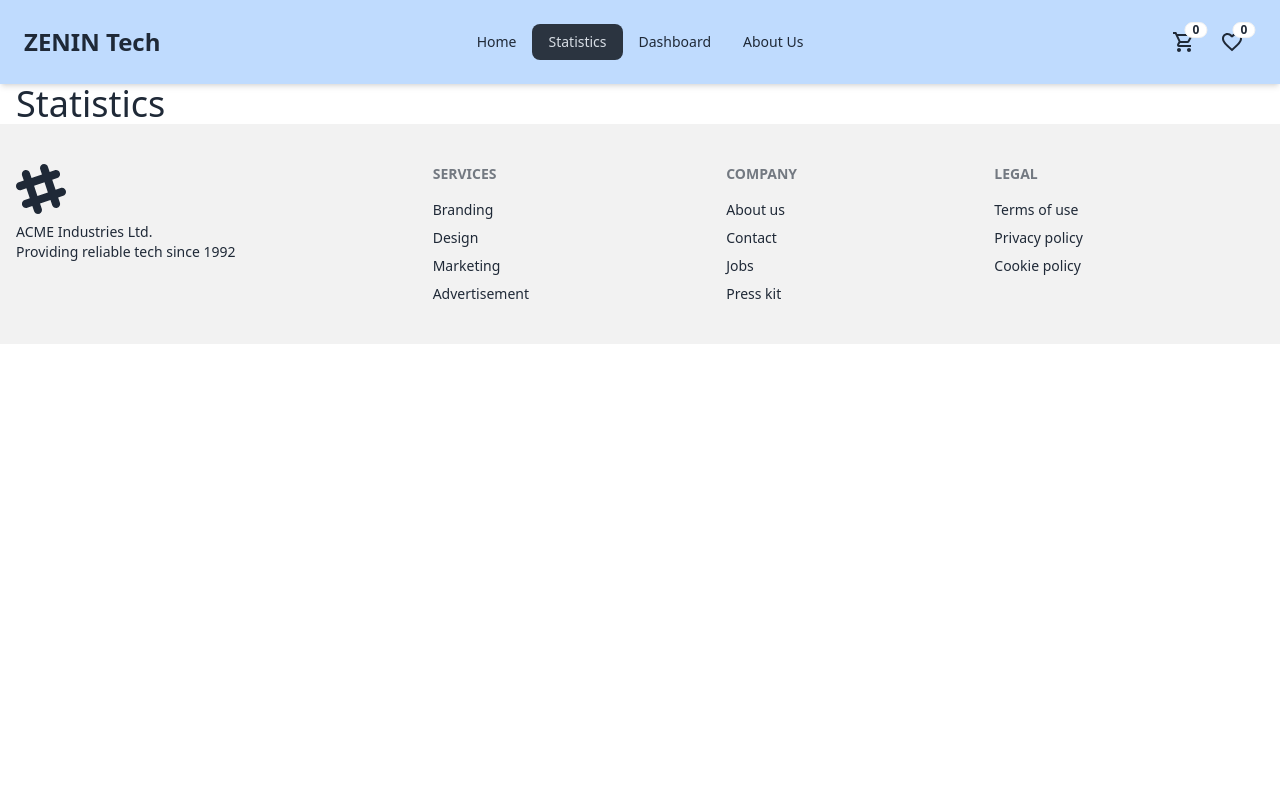
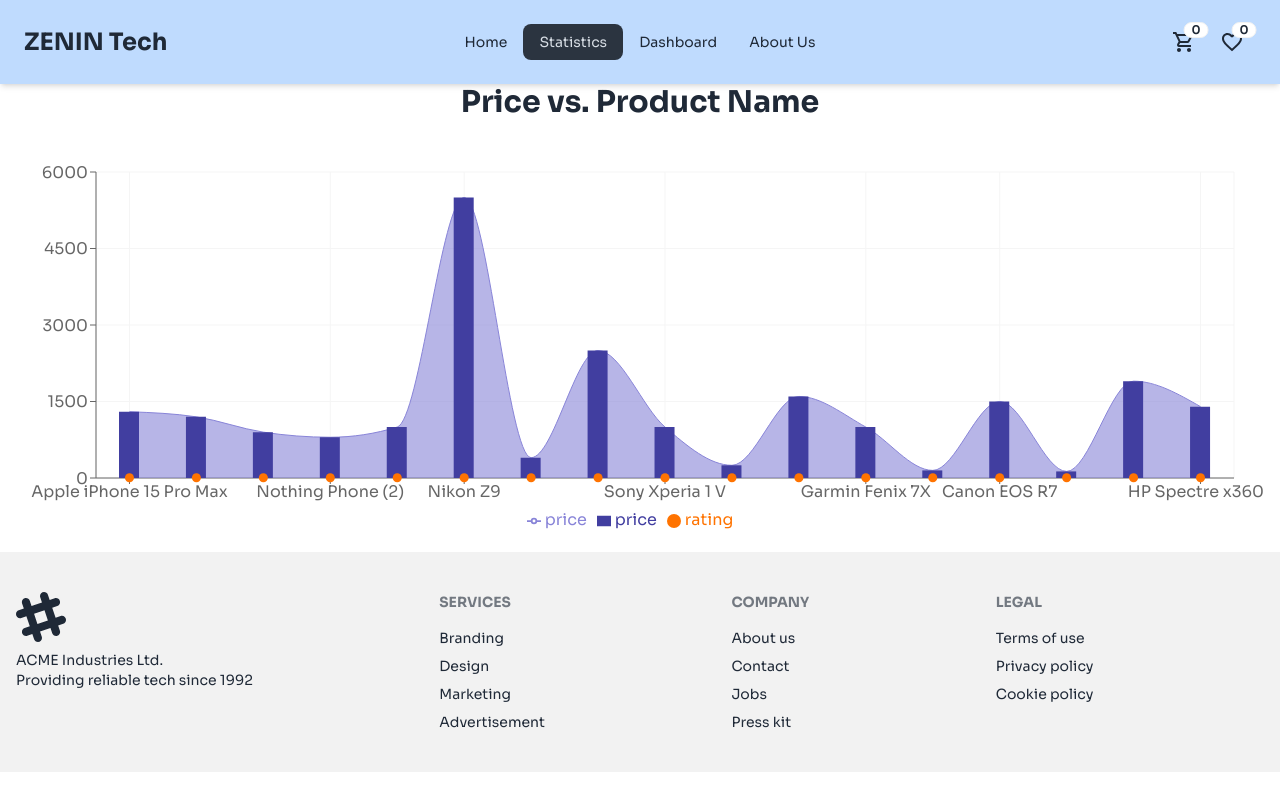
Before and after one commit to programming-hero-web-course-4/b10a8-gadget-heaven-akashsaha02, a React (Vite) app: page /statistics in a window 1280 px wide. Built offline with nearby package versions, Linux system fonts and the light colour scheme.

Commit message:
Add recharts for data visualization, update HomePage to use ProductContext, enhance AboutPage with Link, and improve styling across components

```diff
--- a/package.json
+++ b/package.json
@@ -13,7 +13,8 @@
     "react": "^18.3.1",
     "react-dom": "^18.3.1",
     "react-icons": "^5.3.0",
-    "react-router-dom": "^6.27.0"
+    "react-router-dom": "^6.27.0",
+    "recharts": "^2.13.3"
   },
   "devDependencies": {
     "@eslint/js": "^9.13.0",
--- a/src/components/Banner/Banner.jsx
+++ b/src/components/Banner/Banner.jsx
@@ -1,16 +1,18 @@
-import bannerImg from '../../assets/banner.jpg'
+import bannerImg from '../../assets/gadget-banner.jpg'
 const Banner = () => {
     return (
-        <div className='bg-purple-600 text-white text-center py-10 md:py-20 rounded-xl mt-2 md:mt-4'>
-            <h1 className="text-3xl md:text-5xl font-bold max-w-4xl mx-auto px-4">Upgrade Your Tech Accessorize with Gadget Heaven Accessories</h1>
-            <p className="max-w-2xl mx-auto my-5 px-4">Explore the latest gadgets that will take your experience to the next level. From smart devices to the coolest accessories, we have it all! </p>
-            <button className="bg-white text-purple-600 font-bold px-6 py-2 text-lg md:text-xl rounded-full">Shop Now</button>
-            <div className="mx-6">
-                <div className="max-w-3xl mx-auto p-3 rounded-xl mt-10 backdrop:blur-lg bg-white/60 border-2 border-white">
-                    <img src={bannerImg} alt=""
-                        className='w-full rounded-lg'
-                    />
-                </div>
+        <div>
+            <div className='bg-indigo-600 text-white text-center pt-16 pb-32 md:pt-20 md:pb-64 rounded-xl mt-2 md:mt-4'>
+                <h1 className="text-3xl md:text-5xl font-bold max-w-4xl mx-auto px-4">Upgrade Your Tech Accessorize with Gadget Heaven Accessories</h1>
+                <p className="max-w-2xl mx-auto my-4 md:my-6 px-4">Explore the latest gadgets that will take your experience to the next level. From smart devices to the coolest accessories, we have it all! </p>
+                <button className="bg-white text-indigo-600 font-bold px-6 py-2 text-lg md:text-xl rounded-full">Shop Now</button>
+            </div>
+            <div className="mx-8">
+            <div className="max-w-3xl mx-auto p-3 rounded-xl backdrop:blur-lg bg-white/60 border-2 border-white -mt-24 md:-mt-52">
+                <img src={bannerImg} alt=""
+                    className='w-full rounded-lg'
+                />
+            </div>
             </div>
         </div>
     )
--- a/src/components/ProductCategories/ProductCategories.jsx
+++ b/src/components/ProductCategories/ProductCategories.jsx
@@ -1,14 +1,14 @@
 const ProductCategories = ({ categoriesList, selectedCategory, onCategorySelect }) => {
     console.log(categoriesList);
     return (
-        <div className="flex overflow-scroll no-scrollbar md:flex-col gap-2 bg-base-200 p-4 rounded-xl">
+        <div className="flex overflow-scroll no-scrollbar md:flex-col gap-4 border-2 bg-gray-50 py-8 px-4 rounded-xl">
             {categoriesList.map((category, index) => (
                 <p
                     key={index}
                     onClick={() => onCategorySelect(category)}
-                    className={`px-4 py-2 rounded-full text-center cursor-pointer ${selectedCategory === category
-                            ? "bg-purple-700 text-white"
-                            : "bg-purple-600 text-white"
+                    className={`px-4 py-3 font-bold rounded-full text-center cursor-pointer ${selectedCategory === category
+                            ? "bg-indigo-100 text-indigo-900 border-indigo-500 border-2 shadow-md"
+                            : "bg-indigo-500 text-white border-indigo-500 border-2"
                         }`}
                 >
                     {category}
--- a/src/index.css
+++ b/src/index.css
@@ -1,3 +1,5 @@
+@import url('https://fonts.googleapis.com/css2?family=Sora:wght@100..800&display=swap');
+
 @tailwind base;
 @tailwind components;
 @tailwind utilities;
@@ -17,6 +19,10 @@
 
 .hero-section {
     background-image: linear-gradient(rgba(180, 8, 180, 0.7), rgba(77, 7, 77, 0.8)), url('./assets/about-us-bg.jpg');
-    height: 300px; /* Adjust height as needed */
     color: white;
 }
+
+body{
+    scroll-behavior: smooth;
+    font-family: "Sora", serif;
+}
--- a/src/pages/AboutPage/AboutPage.jsx
+++ b/src/pages/AboutPage/AboutPage.jsx
@@ -1,8 +1,9 @@
 import aboutImg from '../../assets/about-us.jpg'
+import { Link } from 'react-router-dom'
 const AboutPage = () => {
     return (
         <div className="my-4">
-            <section className="hero-section bg-cover bg-center flex flex-col items-center justify-center rounded-xl">
+            <section className="hero-section bg-cover bg-center flex flex-col items-center justify-center rounded-xl py-10 sm:py-16 md:py-28 lg:py-36 px-4">
                 <h1 className="text-4xl md:text-5xl font-bold">About Us</h1>
                 <p className="mt-2 md:mt-4 text-lg md:text-2xl text-center max-w-2xl">Discover the story and vision behind our brand.</p>
             </section>
@@ -52,7 +53,7 @@ const AboutPage = () => {
             <section className="cta-section bg-purple-700 text-white text-center py-12 rounded-xl">
                 <h2 className="text-3xl font-semibold mb-4">Join Our Journey</h2>
                 <p className="text-lg mb-8 px-4">We’re constantly evolving and would love for you to be a part of our story.</p>
-                <a href="/shop" className="px-6 py-3 bg-white text-purple-700 font-bold rounded-full hover:bg-purple-100 transition">Shop Now</a>
+                <Link to="/" className="px-6 py-3 bg-white text-purple-700 font-bold rounded-full hover:bg-purple-100 transition">Shop Now</Link>
             </section>
         </div>
     )
--- a/src/pages/HomePage/HomePage.jsx
+++ b/src/pages/HomePage/HomePage.jsx
@@ -1,25 +1,24 @@
-import { useEffect, useState } from "react";
+import { useContext, useEffect, useState } from "react";
 import { useLocation, useNavigate } from "react-router-dom";
 import Banner from "../../components/Banner/Banner";
 import ProductCard from "../../components/ProductCard/ProductCard";
 import ProductCategories from "../../components/ProductCategories/ProductCategories";
+import { ProductContext } from "../../context/ProductContext/ProductContext";
 
 const HomePage = () => {
-  const [products, setProducts] = useState([]);
   const [categories, setCategories] = useState([]); // Corrected spelling from "catagories" to "categories"
   const [selectedCategory, setSelectedCategory] = useState("All");
   const navigate = useNavigate();
   const location = useLocation();
 
+  const products = useContext(ProductContext);
+
   useEffect(() => {
-    fetch("productsData.json")
-      .then((response) => response.json())
-      .then((data) => setProducts(data));
-
     fetch("productCatagories.json")
       .then((response) => response.json())
       .then((data) => setCategories(data));
   }, []);
+
 
   useEffect(() => {
     document.title = "Zenin Tech | Home";
--- a/src/pages/StatisticsPage/StatisticsPage.jsx
+++ b/src/pages/StatisticsPage/StatisticsPage.jsx
@@ -1,5 +1,8 @@
-import { useEffect } from "react";
+import { useEffect,useContext } from "react";
 import { useLocation } from "react-router-dom";
+import { ComposedChart, XAxis, YAxis, CartesianGrid, Tooltip, Legend, Area, Bar, Scatter, ResponsiveContainer } from 'recharts';
+import { ProductContext } from "../../context/ProductContext/ProductContext";
+
 
 const StatisticsPage = () => {
   const location = useLocation();
@@ -8,10 +11,33 @@ const StatisticsPage = () => {
     document.title = pageTitle;
   }, [location]);
 
+  const products = useContext(ProductContext);
   return (
-    <div>
-      <h1 className="text-4xl">Statistics</h1>
-    </div>
+    <div className="statistics-page">
+    <h2 className="text-3xl font-bold text-center mb-8">Price vs. Product Name</h2>
+    <ResponsiveContainer width="100%" height={400}>
+      <ComposedChart
+        data={products}
+        margin={{ top: 20, right: 30, left: 20, bottom: 20 }}
+      >
+        <CartesianGrid stroke="#f5f5f5" />
+        <XAxis dataKey="title" />
+
+        <YAxis />
+        <Tooltip />
+        <Legend />
+
+        {/* Area representing Prices */}
+        <Area type="monotone" dataKey="price" fill="#8884d8" stroke="#8884d8" />
+
+        {/* Bar representing Prices */}
+        <Bar dataKey="price" barSize={20} fill="#413ea0" />
+
+        {/* Scatter representing Ratings */}
+        <Scatter dataKey="rating" fill="#ff7300" />
+      </ComposedChart>
+    </ResponsiveContainer>
+  </div>
   );
 };
 
```
Also changed, not shown: src/assets/gadget-banner.jpg (added), 1 other file (tests, documents, lock files or other folders).
